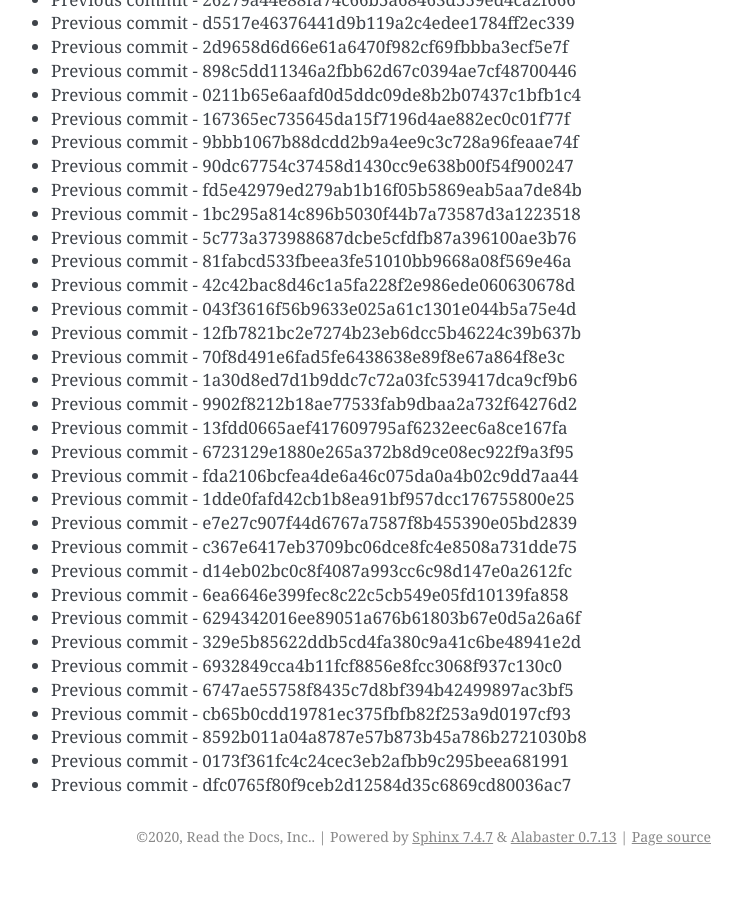
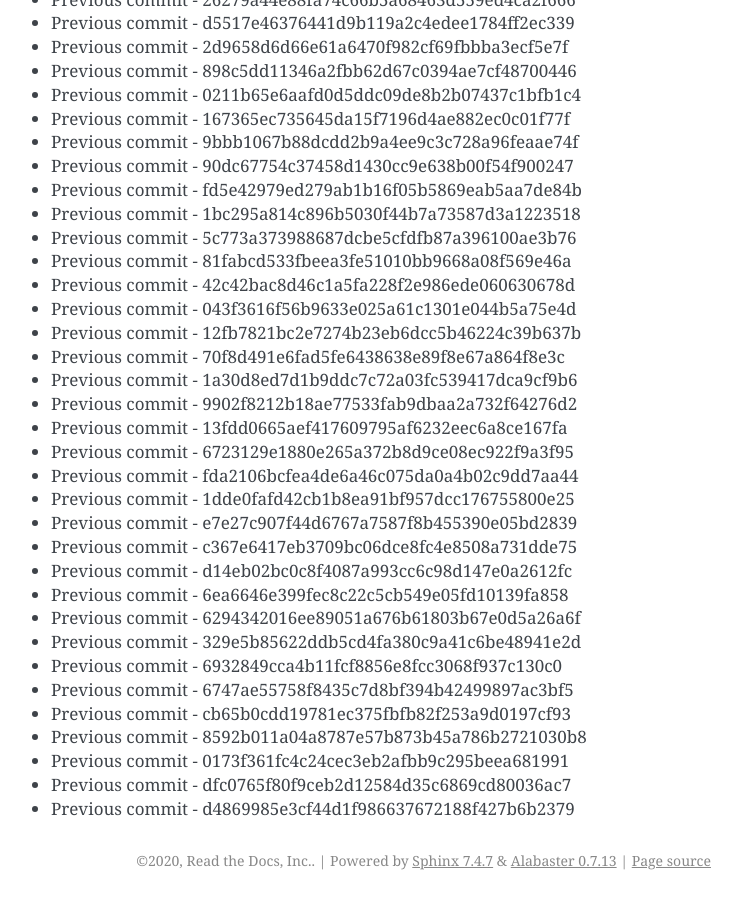
Before and after one commit to readthedocs/rtd-git-stresstest, a Sphinx documentation site: the page built from docs/updates.rst, in a window 1280 px wide and 900 px high, scrolled down 28641 px. Shown: the whole window, without its empty margins (399-1141 px from the left). Built offline with Sphinx 7.4.7, drawn with Linux system fonts in a browser that asks for light colours; before the commit the page ends 29517 px from its top, so only the background shows below that.

Commit message:
Generating commit from previous: d4869985e3cf44d1f986637672188f427b6b2379

```diff
--- a/docs/updates.rst
+++ b/docs/updates.rst
@@ -1235,3 +1235,4 @@ It can be tested for any performance characteristics.
 * Previous commit - 8592b011a04a8787e57b873b45a786b2721030b8
 * Previous commit - 0173f361fc4c24cec3eb2afbb9c295beea681991
 * Previous commit - dfc0765f80f9ceb2d12584d35c6869cd80036ac7
+* Previous commit - d4869985e3cf44d1f986637672188f427b6b2379
```
